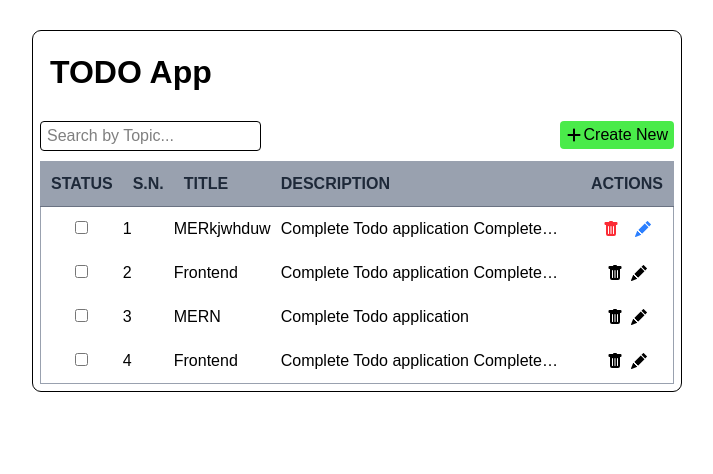
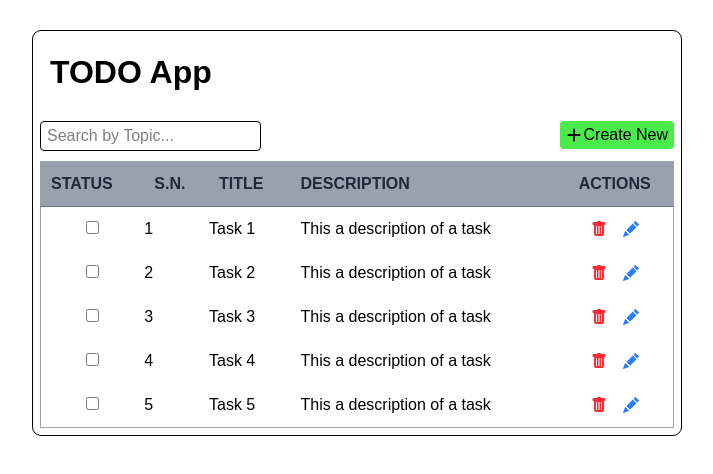
Before and after one commit to riteshchaudhary375/todo-april-2025, a React (Vite) app in the folder frontend/: page / in a window 1280 px wide. Shown: the top 474 px of the page, without its empty margins (283-996 px from the left). Built offline with nearby package versions, Linux system fonts and the light colour scheme.

Commit message:
use context api for the state management

```diff
--- a/frontend/src/components/TodoItem.jsx
+++ b/frontend/src/components/TodoItem.jsx
@@ -3,7 +3,7 @@ import { BsFillTrashFill, BsFillPencilFill } from "react-icons/bs";
 import { Link } from "react-router-dom";
 import DeletePopUpModal from "./DeletePopUpModal";
 
-const TodoItem = () => {
+const TodoItem = ({ title, description, index }) => {
   const [showModal, setShowModal] = useState(false);
 
   return (
@@ -12,13 +12,9 @@ const TodoItem = () => {
         <td className="text-center">
           <input type="checkbox" />
         </td>
-        <td>1</td>
-        <td className="">MERkjwhduw</td>
-        <td className="line-clamp-1">
-          Complete Todo application Complete Todo application Complete Todo
-          application Complete Todo application Complete Todo application
-          Complete Todo application
-        </td>
+        <td>{index}</td>
+        <td className="">{title}</td>
+        <td className="line-clamp-1">{description}</td>
         <td>
           <span className="flex items-center justify-center gap-4">
             <BsFillTrashFill
@@ -35,57 +31,8 @@ const TodoItem = () => {
           </span>
         </td>
       </tr>
-      <tr>
-        <td className="text-center">
-          <input type="checkbox" />
-        </td>
-        <td>2</td>
-        <td>Frontend</td>
-        <td className="line-clamp-1">
-          Complete Todo application Complete Todo application Complete Todo
-          application Complete Todo application Complete Todo application
-          Complete Todo application
-        </td>
-        <td>
-          <span className="flex items-center justify-center gap-2">
-            <BsFillTrashFill />
-            <BsFillPencilFill />
-          </span>
-        </td>
-      </tr>
-      <tr>
-        <td className="text-center">
-          <input type="checkbox" />
-        </td>
-        <td>3</td>
-        <td>MERN</td>
-        <td className="line-clamp-1">Complete Todo application</td>
-        <td>
-          <span className="flex items-center justify-center gap-2">
-            <BsFillTrashFill />
-            <BsFillPencilFill />
-          </span>
-        </td>
-      </tr>
-      <tr>
-        <td className="text-center">
-          <input type="checkbox" />
-        </td>
-        <td>4</td>
-        <td>Frontend</td>
-        <td className="line-clamp-1">
-          Complete Todo application Complete Todo application Complete Todo
-          application Complete Todo application Complete Todo application
-          Complete Todo application
-        </td>
-        <td>
-          <span className="flex items-center justify-center gap-2">
-            <BsFillTrashFill />
-            <BsFillPencilFill />
-          </span>
-        </td>
-      </tr>
 
+      {/* Delete Popup Modal */}
       {showModal && <DeletePopUpModal setShowModal={setShowModal} />}
     </>
   );
--- a/frontend/src/components/TodoItems.jsx
+++ b/frontend/src/components/TodoItems.jsx
@@ -1,7 +1,10 @@
-import React from "react";
+import React, { useContext } from "react";
 import TodoItem from "./TodoItem";
+import { TodoContext } from "../context/Todo";
 
 const TodoItems = () => {
+  const { todos } = useContext(TodoContext);
+
   return (
     <table className="table-auto w-full border border-gray-400 rounded-sm text-left">
       <thead className="bg-gray-400 border-b border-gray-500 uppercase text-gray-800">
@@ -13,8 +16,15 @@ const TodoItems = () => {
           <th className="text-center">Actions</th>
         </tr>
       </thead>
-      <tbody className="">
-        <TodoItem />
+      <tbody>
+        {todos.map((todo, index) => (
+          <TodoItem
+            key={index}
+            title={todo.title}
+            description={todo.description}
+            index={index + 1}
+          />
+        ))}
       </tbody>
     </table>
   );
--- /dev/null
+++ b/frontend/src/context/Todo.jsx
@@ -0,0 +1,41 @@
+import { createContext } from "react";
+
+const initialState = {
+  todoList: [],
+};
+
+export const TodoContext = createContext({
+  todoList: [],
+  deleteTodo: () => {},
+});
+
+export const TodoContextProvider = (props) => {
+  return (
+    <TodoContext.Provider value={{ todos }}>
+      {props.children}
+    </TodoContext.Provider>
+  );
+};
+
+const todos = [
+  {
+    title: "Task 1",
+    description: "This a description of a task",
+  },
+  {
+    title: "Task 2",
+    description: "This a description of a task",
+  },
+  {
+    title: "Task 3",
+    description: "This a description of a task",
+  },
+  {
+    title: "Task 4",
+    description: "This a description of a task",
+  },
+  {
+    title: "Task 5",
+    description: "This a description of a task",
+  },
+];
--- a/frontend/src/main.jsx
+++ b/frontend/src/main.jsx
@@ -3,8 +3,12 @@ import { createRoot } from "react-dom/client";
 import "./index.css";
 import App from "./App.jsx";
 
+import { TodoContextProvider } from "./context/Todo.jsx";
+
 createRoot(document.getElementById("root")).render(
   <StrictMode>
-    <App />
+    <TodoContextProvider>
+      <App />
+    </TodoContextProvider>
   </StrictMode>
 );
```
